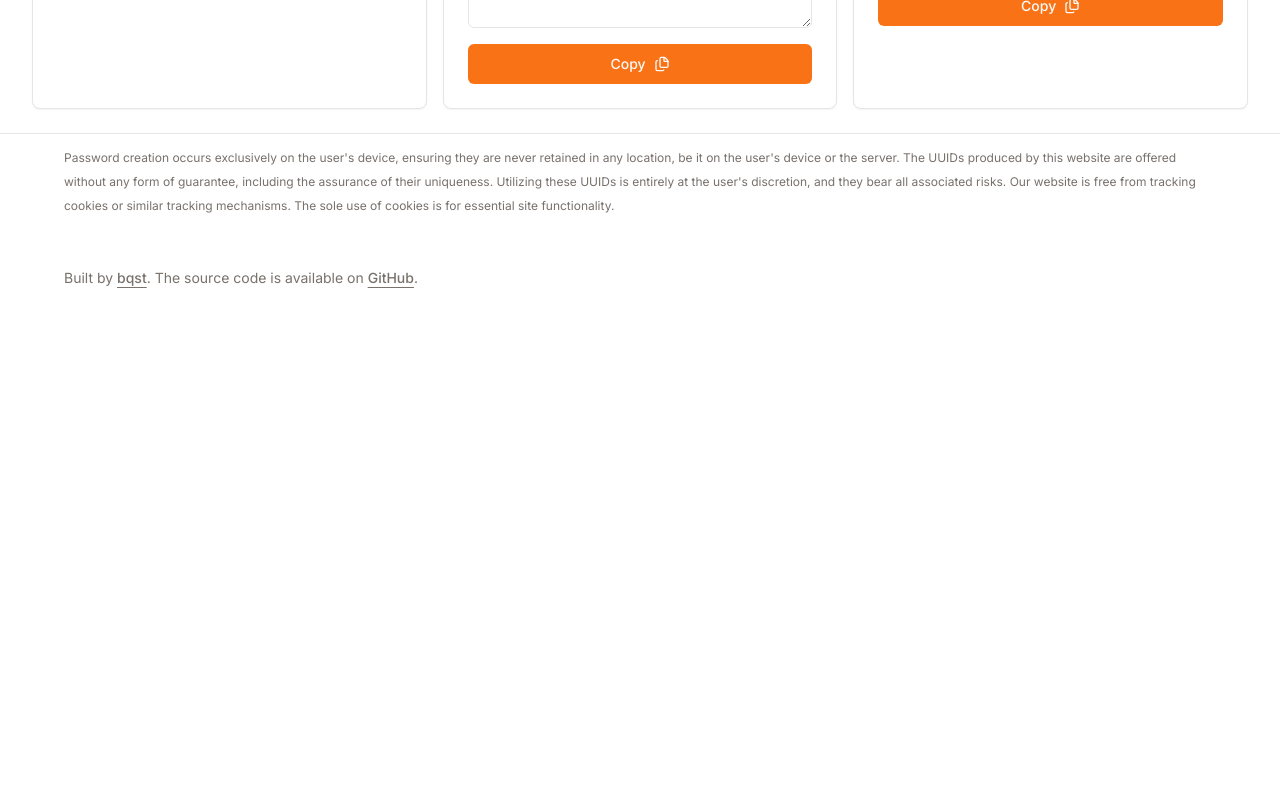
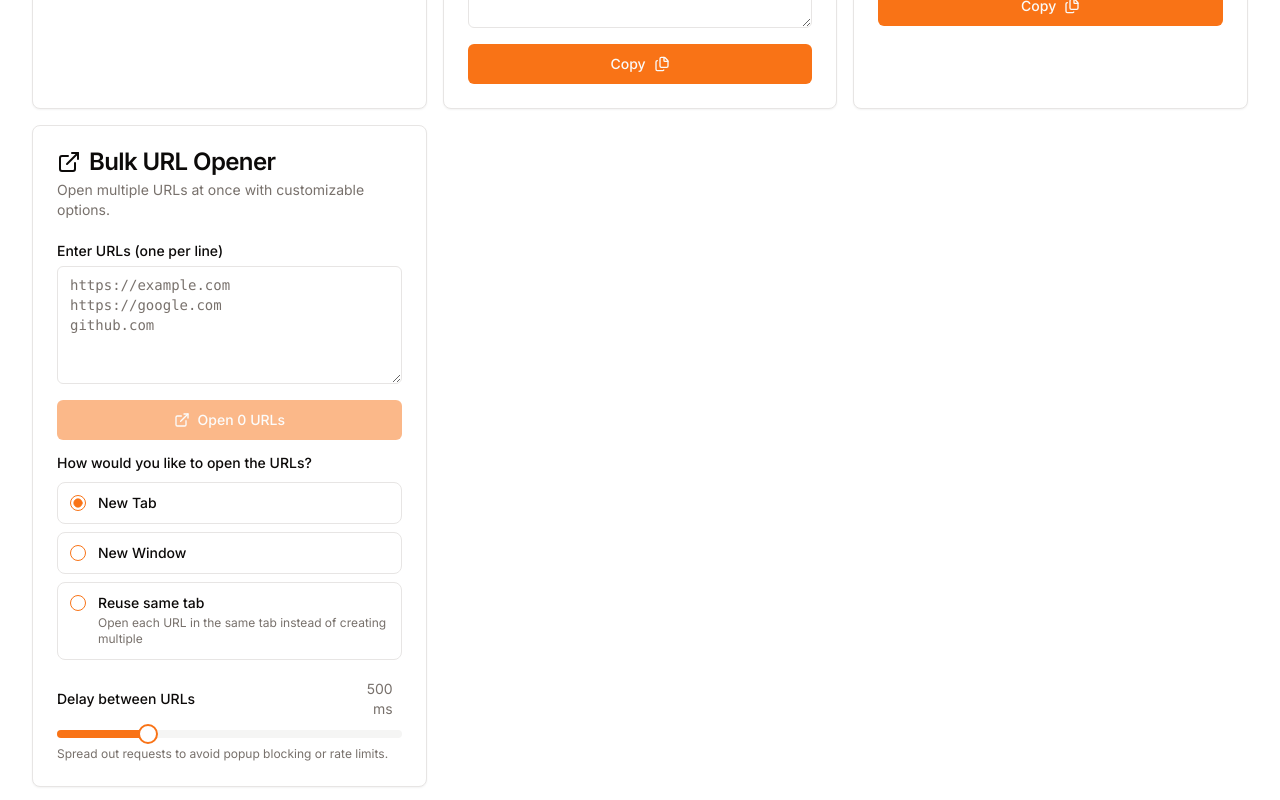
Before and after one commit to bqst/toolbox, a Next.js app: page / in a window 1280 px wide. Shown: the part 2480-3280 px from the top of the page. Before the commit the page ends 2806 px from the top, so only its background shows below. Built offline with nearby package versions, Linux system fonts and the light colour scheme.

Commit message:
✨ Add Bulk URL Opener component and integrate into navigation

```diff
--- a/package.json
+++ b/package.json
@@ -15,6 +15,7 @@
     "@radix-ui/react-dropdown-menu": "^2.1.16",
     "@radix-ui/react-label": "^2.1.8",
     "@radix-ui/react-navigation-menu": "^1.2.14",
+    "@radix-ui/react-radio-group": "^1.3.8",
     "@radix-ui/react-scroll-area": "^1.2.10",
     "@radix-ui/react-select": "^2.2.6",
     "@radix-ui/react-slider": "^1.3.6",
--- a/src/app/page.tsx
+++ b/src/app/page.tsx
@@ -11,6 +11,7 @@ import JsonForm from '@/components/json-form'
 import SortDedupeForm from '@/components/sort-dedupe-form'
 import QRCodeForm from '@/components/qr-code-form'
 import JwtViewer from '@/components/jwt-viewer'
+import BulkUrlOpener from '@/components/bulk-url-opener'
 
 import CommitLint from '@/components/commit-lint'
 import {
@@ -24,6 +25,7 @@ import {
   ArrowUpDown,
   Calculator,
   Code,
+  ExternalLink,
   Hash,
   Image as ImageIcon,
   Key,
@@ -310,6 +312,26 @@ export default function Home() {
           <SortDedupeForm />
         </CardContent>
       </Card>
+
+      <Card
+        id="bulk-url-opener"
+        className={cn(
+          animatedCardId === 'bulk-url-opener' && 'animate-card-highlight'
+        )}
+      >
+        <CardHeader>
+          <CardTitle className="flex flex-row items-center">
+            <ExternalLink className="inline-block mr-2" />
+            Bulk URL Opener
+          </CardTitle>
+          <CardDescription>
+            Open multiple URLs at once with customizable options.
+          </CardDescription>
+        </CardHeader>
+        <CardContent>
+          <BulkUrlOpener />
+        </CardContent>
+      </Card>
     </div>
   )
 }
--- /dev/null
+++ b/src/components/bulk-url-opener.tsx
@@ -0,0 +1,158 @@
+'use client'
+
+import { useState, useCallback } from 'react'
+import { Button } from '@/components/ui/button'
+import { Textarea } from '@/components/ui/textarea'
+import { Label } from '@/components/ui/label'
+import { Slider } from '@/components/ui/slider'
+import { RadioGroup, RadioGroupItem } from '@/components/ui/radio-group'
+import { ExternalLink } from 'lucide-react'
+
+type OpenMode = 'new-tab' | 'new-window' | 'reuse-tab'
+
+const BulkUrlOpener = () => {
+  const [urls, setUrls] = useState('')
+  const [openMode, setOpenMode] = useState<OpenMode>('new-tab')
+  const [delay, setDelay] = useState(500)
+  const [isOpening, setIsOpening] = useState(false)
+
+  const parsedUrls = urls
+    .split('\n')
+    .map((url) => url.trim())
+    .filter((url) => url.length > 0)
+
+  const urlCount = parsedUrls.length
+
+  const normalizeUrl = (url: string): string => {
+    // Add protocol if missing
+    if (!url.match(/^https?:\/\//i)) {
+      return `https://${url}`
+    }
+    return url
+  }
+
+  const openUrls = useCallback(async () => {
+    if (urlCount === 0 || isOpening) return
+
+    setIsOpening(true)
+
+    let windowRef: Window | null = null
+
+    for (let i = 0; i < parsedUrls.length; i++) {
+      const url = normalizeUrl(parsedUrls[i])
+
+      try {
+        switch (openMode) {
+          case 'new-tab':
+            window.open(url, '_blank')
+            break
+          case 'new-window':
+            window.open(url, '_blank', 'noopener,noreferrer,width=1024,height=768')
+            break
+          case 'reuse-tab':
+            if (!windowRef || windowRef.closed) {
+              windowRef = window.open(url, 'bulk-url-opener')
+            } else {
+              windowRef.location.href = url
+              windowRef.focus()
+            }
+            break
+        }
+      } catch (error) {
+        console.error(`Failed to open URL: ${url}`, error)
+      }
+
+      // Add delay between URLs (except for the last one)
+      if (i < parsedUrls.length - 1 && delay > 0) {
+        await new Promise((resolve) => setTimeout(resolve, delay))
+      }
+    }
+
+    setIsOpening(false)
+  }, [parsedUrls, urlCount, openMode, delay, isOpening])
+
+  return (
+    <div className="grid gap-4">
+      <div className="grid gap-2">
+        <Label htmlFor="urls-input">Enter URLs (one per line)</Label>
+        <Textarea
+          id="urls-input"
+          placeholder={`https://example.com\nhttps://google.com\ngithub.com`}
+          value={urls}
+          onChange={(e) => setUrls(e.target.value)}
+          rows={5}
+          className="font-mono text-sm"
+        />
+      </div>
+
+      <Button
+        onClick={openUrls}
+        disabled={urlCount === 0 || isOpening}
+        className="w-full"
+      >
+        <ExternalLink className="mr-2 h-4 w-4" />
+        {isOpening
+          ? 'Opening...'
+          : `Open ${urlCount} URL${urlCount !== 1 ? 's' : ''}`}
+      </Button>
+
+      <div className="grid gap-3">
+        <Label>How would you like to open the URLs?</Label>
+
+        <RadioGroup
+          value={openMode}
+          onValueChange={(value) => setOpenMode(value as OpenMode)}
+          className="grid gap-2"
+        >
+          <div className="flex items-center space-x-3 rounded-lg border border-input p-3">
+            <RadioGroupItem value="new-tab" id="new-tab" />
+            <Label htmlFor="new-tab" className="cursor-pointer font-medium">
+              New Tab
+            </Label>
+          </div>
+
+          <div className="flex items-center space-x-3 rounded-lg border border-input p-3">
+            <RadioGroupItem value="new-window" id="new-window" />
+            <Label htmlFor="new-window" className="cursor-pointer font-medium">
+              New Window
+            </Label>
+          </div>
+
+          <div className="flex flex-col gap-1 rounded-lg border border-input p-3">
+            <div className="flex items-center space-x-3">
+              <RadioGroupItem value="reuse-tab" id="reuse-tab" />
+              <Label htmlFor="reuse-tab" className="cursor-pointer font-medium">
+                Reuse same tab
+              </Label>
+            </div>
+            <p className="text-xs text-muted-foreground ml-7">
+              Open each URL in the same tab instead of creating multiple
+            </p>
+          </div>
+        </RadioGroup>
+      </div>
+
+      <div className="grid gap-2">
+        <div className="flex items-center justify-between">
+          <Label htmlFor="delay">Delay between URLs</Label>
+          <span className="w-16 rounded-md border border-transparent px-2 py-0.5 text-right text-sm text-muted-foreground hover:border-border">
+            {delay} ms
+          </span>
+        </div>
+        <Slider
+          id="delay"
+          min={0}
+          max={2000}
+          step={100}
+          value={[delay]}
+          onValueChange={(value) => setDelay(value[0])}
+        />
+        <p className="text-xs text-muted-foreground">
+          Spread out requests to avoid popup blocking or rate limits.
+        </p>
+      </div>
+    </div>
+  )
+}
+
+export default BulkUrlOpener
--- a/src/components/main-nav.tsx
+++ b/src/components/main-nav.tsx
@@ -16,6 +16,7 @@ import {
   ArrowUpDown,
   Calculator,
   Code,
+  ExternalLink,
   Hash,
   Image as ImageIcon,
   Key,
@@ -76,6 +77,13 @@ const featuresByTheme = {
       description:
         'Sort comma-separated values A-Z or Z-A and optionally remove duplicates.',
       icon: ArrowUpDown,
+    },
+    {
+      title: 'Bulk URL Opener',
+      href: '#bulk-url-opener',
+      description:
+        'Open multiple URLs at once with customizable options.',
+      icon: ExternalLink,
     },
   ],
   'security-generators': [
--- a/src/components/mobile-nav.tsx
+++ b/src/components/mobile-nav.tsx
@@ -14,6 +14,7 @@ import {
   ArrowUpDown,
   Calculator,
   Code,
+  ExternalLink,
   Hash,
   Image as ImageIcon,
   Key,
@@ -63,6 +64,11 @@ const featuresByTheme = {
       title: 'Sort And Dedupe',
       href: '#sort-dedupe',
       icon: ArrowUpDown,
+    },
+    {
+      title: 'Bulk URL Opener',
+      href: '#bulk-url-opener',
+      icon: ExternalLink,
     },
   ],
   'security-generators': [
--- /dev/null
+++ b/src/components/ui/radio-group.tsx
@@ -0,0 +1,44 @@
+"use client"
+
+import * as React from "react"
+import * as RadioGroupPrimitive from "@radix-ui/react-radio-group"
+import { Circle } from "lucide-react"
+
+import { cn } from "@/lib/utils"
+
+const RadioGroup = React.forwardRef<
+  React.ElementRef<typeof RadioGroupPrimitive.Root>,
+  React.ComponentPropsWithoutRef<typeof RadioGroupPrimitive.Root>
+>(({ className, ...props }, ref) => {
+  return (
+    <RadioGroupPrimitive.Root
+      className={cn("grid gap-2", className)}
+      {...props}
+      ref={ref}
+    />
+  )
+})
+RadioGroup.displayName = RadioGroupPrimitive.Root.displayName
+
+const RadioGroupItem = React.forwardRef<
+  React.ElementRef<typeof RadioGroupPrimitive.Item>,
+  React.ComponentPropsWithoutRef<typeof RadioGroupPrimitive.Item>
+>(({ className, ...props }, ref) => {
+  return (
+    <RadioGroupPrimitive.Item
+      ref={ref}
+      className={cn(
+        "aspect-square h-4 w-4 rounded-full border border-primary text-primary ring-offset-background focus:outline-none focus-visible:ring-2 focus-visible:ring-ring focus-visible:ring-offset-2 disabled:cursor-not-allowed disabled:opacity-50",
+        className
+      )}
+      {...props}
+    >
+      <RadioGroupPrimitive.Indicator className="flex items-center justify-center">
+        <Circle className="h-2.5 w-2.5 fill-current text-current" />
+      </RadioGroupPrimitive.Indicator>
+    </RadioGroupPrimitive.Item>
+  )
+})
+RadioGroupItem.displayName = RadioGroupPrimitive.Item.displayName
+
+export { RadioGroup, RadioGroupItem }
```
Also changed, not shown: 1 other file (tests, documents, lock files or other folders).
